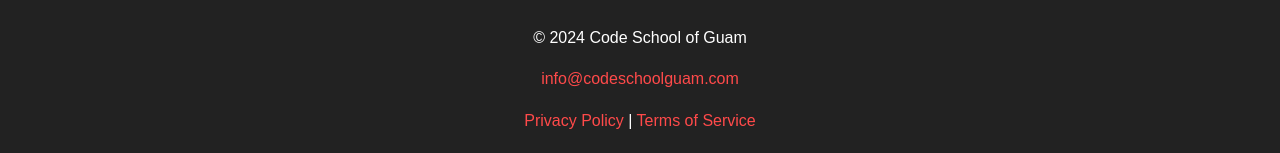
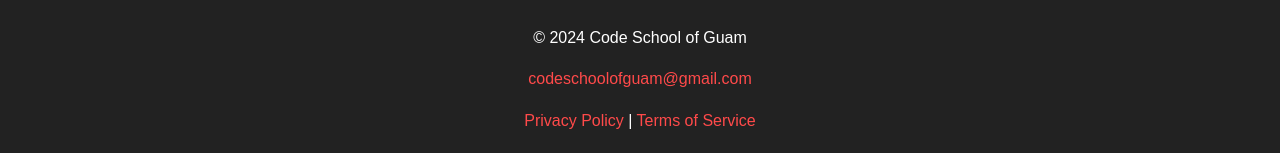
Before and after one commit to leonshimizu/code-school-of-guam, a React (Create React App) app: page / in a window 1280 px wide. Shown: the part 7243-7396 px from the top of the page. Built offline with nearby package versions, Linux system fonts and the light colour scheme.

Commit message:
Update email in the footer

```diff
--- a/src/components/Footer.js
+++ b/src/components/Footer.js
@@ -7,7 +7,7 @@
       <div className="footer-content">
         <p>&copy; {new Date().getFullYear()} Code School of Guam</p>
         <p>
-          <a href="mailto:info@codeschoolguam.com">info@codeschoolguam.com</a>
+          <a href="mailto:codeschoolofguam@gmail.com">codeschoolofguam@gmail.com</a>
         </p>
         <p>
           <a href="#privacy-policy">Privacy Policy</a> |{' '}
```
